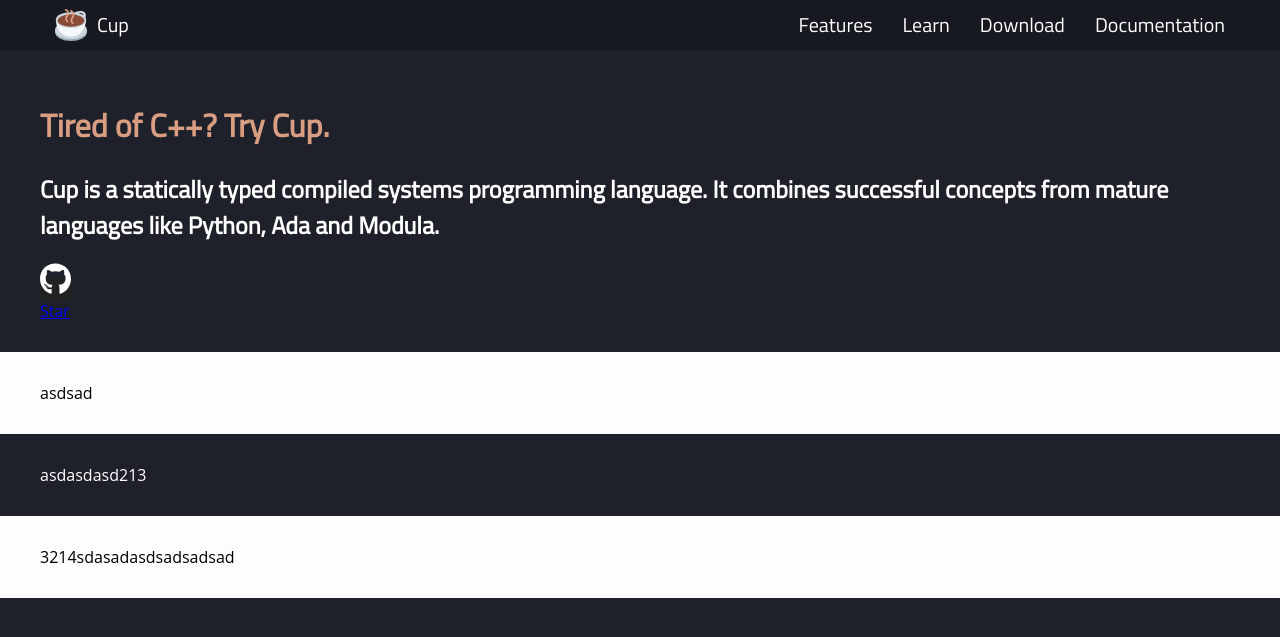
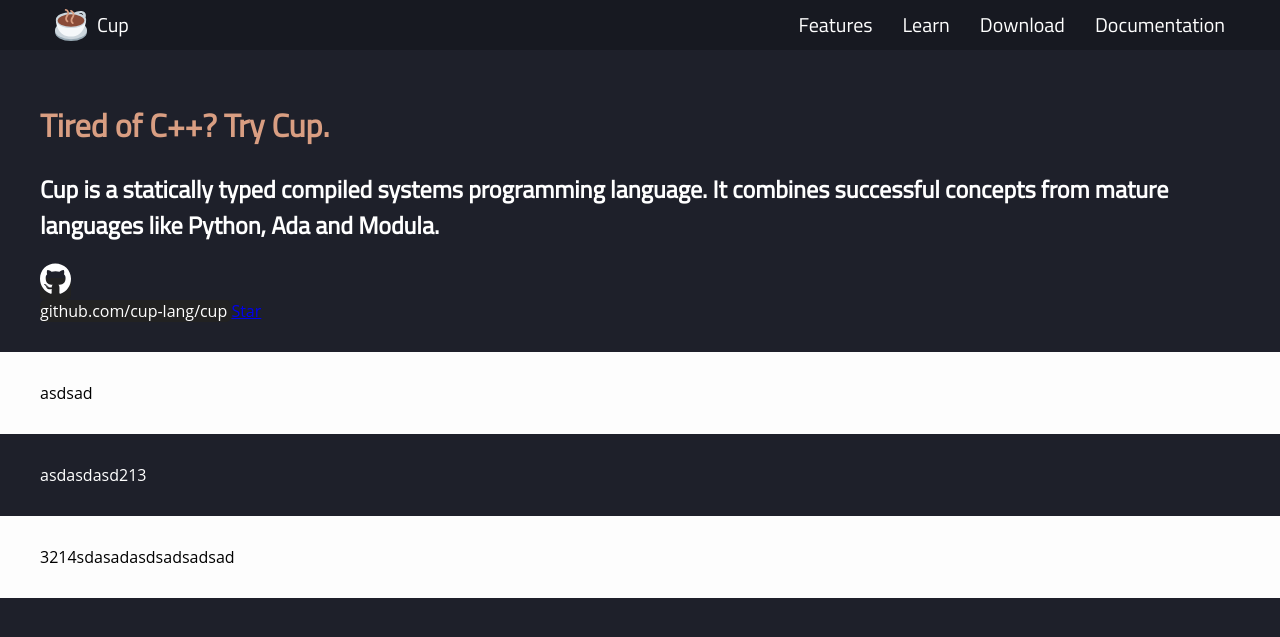
Before and after one commit to cup-lang/cup-lang.org, a Jekyll site: the page built from index.html, in a window 1280 px wide. Shown: the top 637 px of the page. Built offline with Jekyll 4.4.1, drawn with Linux system fonts in a browser that asks for light colours.

Commit message:
Update index.html

```diff
--- a/index.html
+++ b/index.html
@@ -16,6 +16,7 @@ layout: default
                 </path>
             </svg>
             <div>
+                github.com/cup-lang/cup
                 <a class="github-button" href="https://github.com/cup-lang/cup" data-icon="octicon-star"
                     data-show-count="true" aria-label="Star cup-lang/cup on GitHub">Star</a>
             </div>
```
